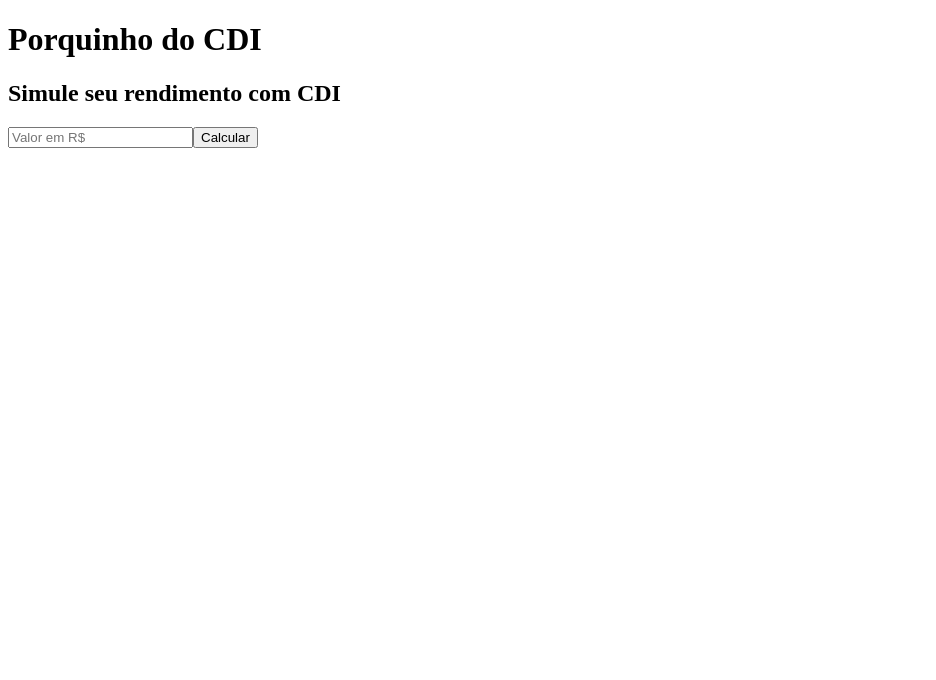
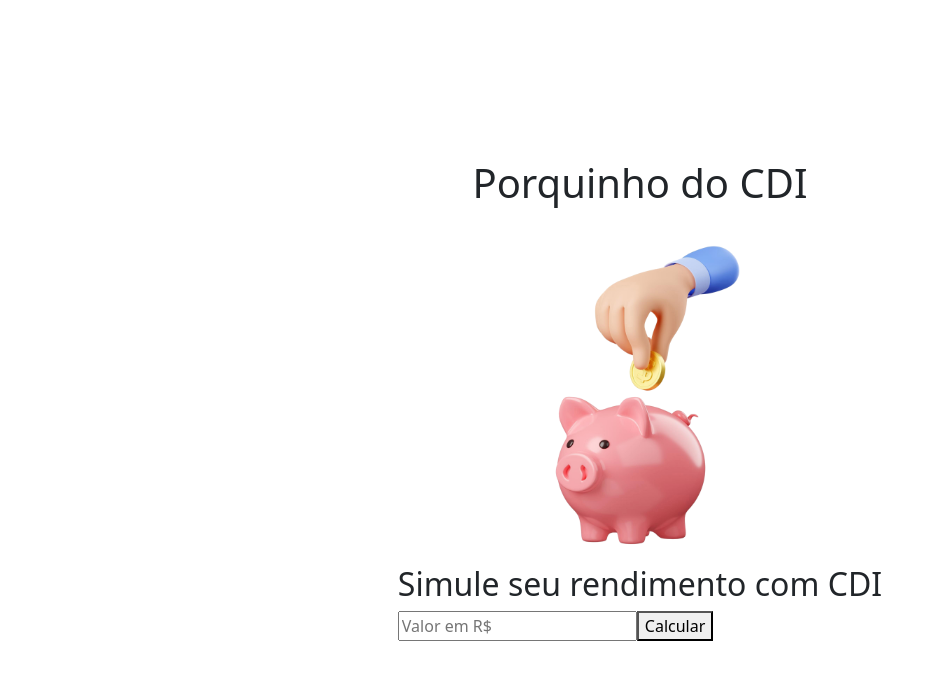
Before and after one commit to guiottoo/CDIPlanner, a React (Vite) app: page / in a window 1280 px wide. Shown: the top 680 px of the page, without its empty margins (0-936 px from the left). Built offline with nearby package versions, Linux system fonts and the light colour scheme; no server answers.

Commit message:
style: bootstrap centralizando

```diff
--- a/package.json
+++ b/package.json
@@ -10,6 +10,7 @@
     "preview": "vite preview"
   },
   "dependencies": {
+    "bootstrap": "^5.3.6",
     "react": "^19.1.0",
     "react-dom": "^19.1.0"
   },
--- a/src/App.jsx
+++ b/src/App.jsx
@@ -2,8 +2,9 @@ import CDIForm from "./components/CDIForm";
 
 function App() {
   return (
-    <div>
+    <div class = 'd-flex flex-column justify-content-center align-items-center min-vh-100 p-3'>
       <h1>Porquinho do CDI</h1>
+      <img src="/assets/3d-render-hand-put-golden-coin-into-piggy-bank.png" width='350px'/>
       <CDIForm/>
     </div>
   );
--- a/src/components/CDIForm.jsx
+++ b/src/components/CDIForm.jsx
@@ -25,7 +25,7 @@ export default function CDIForm() {
     }
 
     return (
-        <div>
+        <div class="">
             <h2>Simule seu rendimento com CDI</h2>
             <form onSubmit={calcularEstimativa}>
                 <input
--- a/src/main.jsx
+++ b/src/main.jsx
@@ -1,6 +1,7 @@
 import { StrictMode } from 'react'
 import { createRoot } from 'react-dom/client'
 import App from './App.jsx'
+import 'bootstrap/dist/css/bootstrap.min.css';
 
 createRoot(document.getElementById('root')).render(
   <StrictMode>
```
Also changed, not shown: public/assets/3d-render-hand-put-golden-coin-into-piggy-bank.png (added), 1 other file (tests, documents, lock files or other folders).
